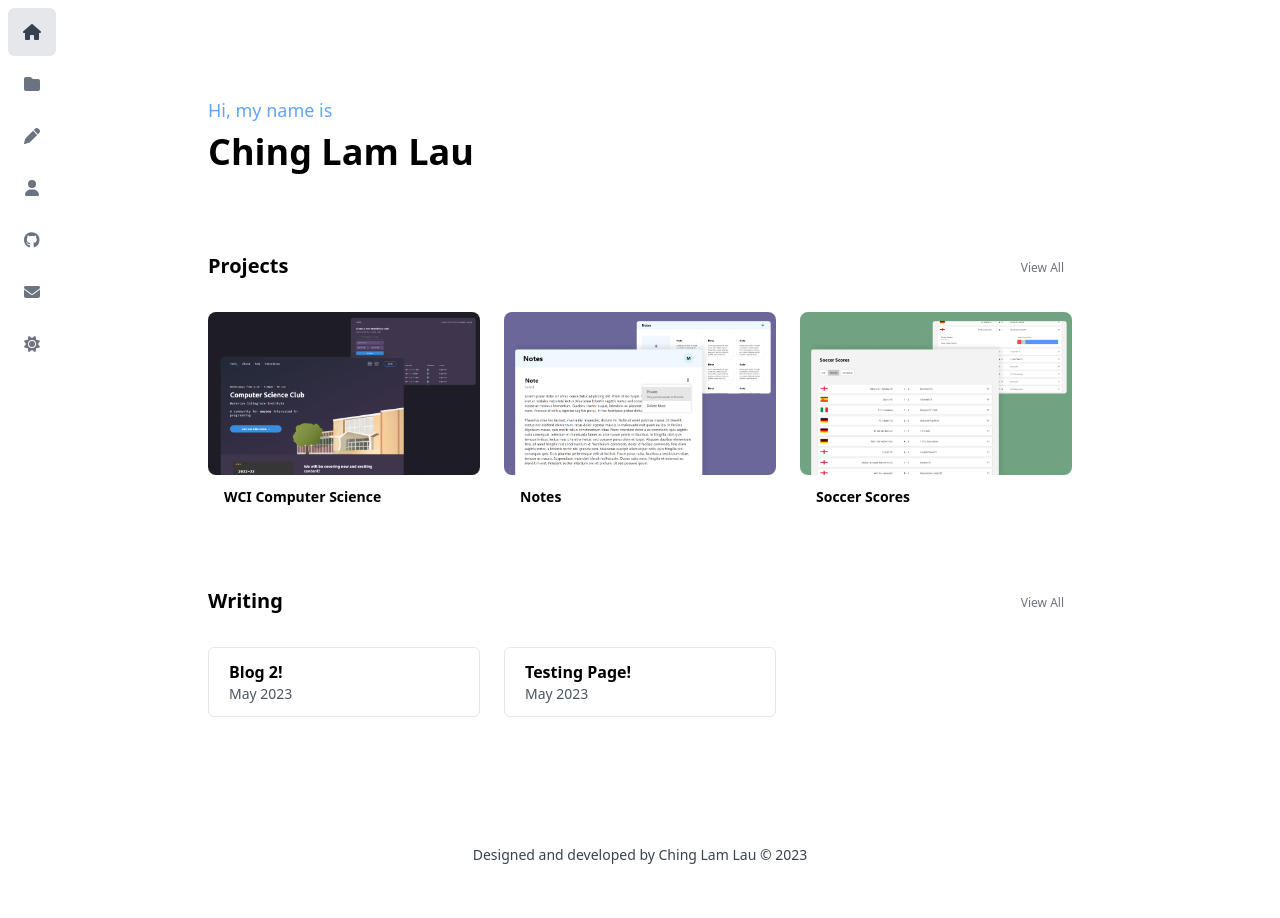
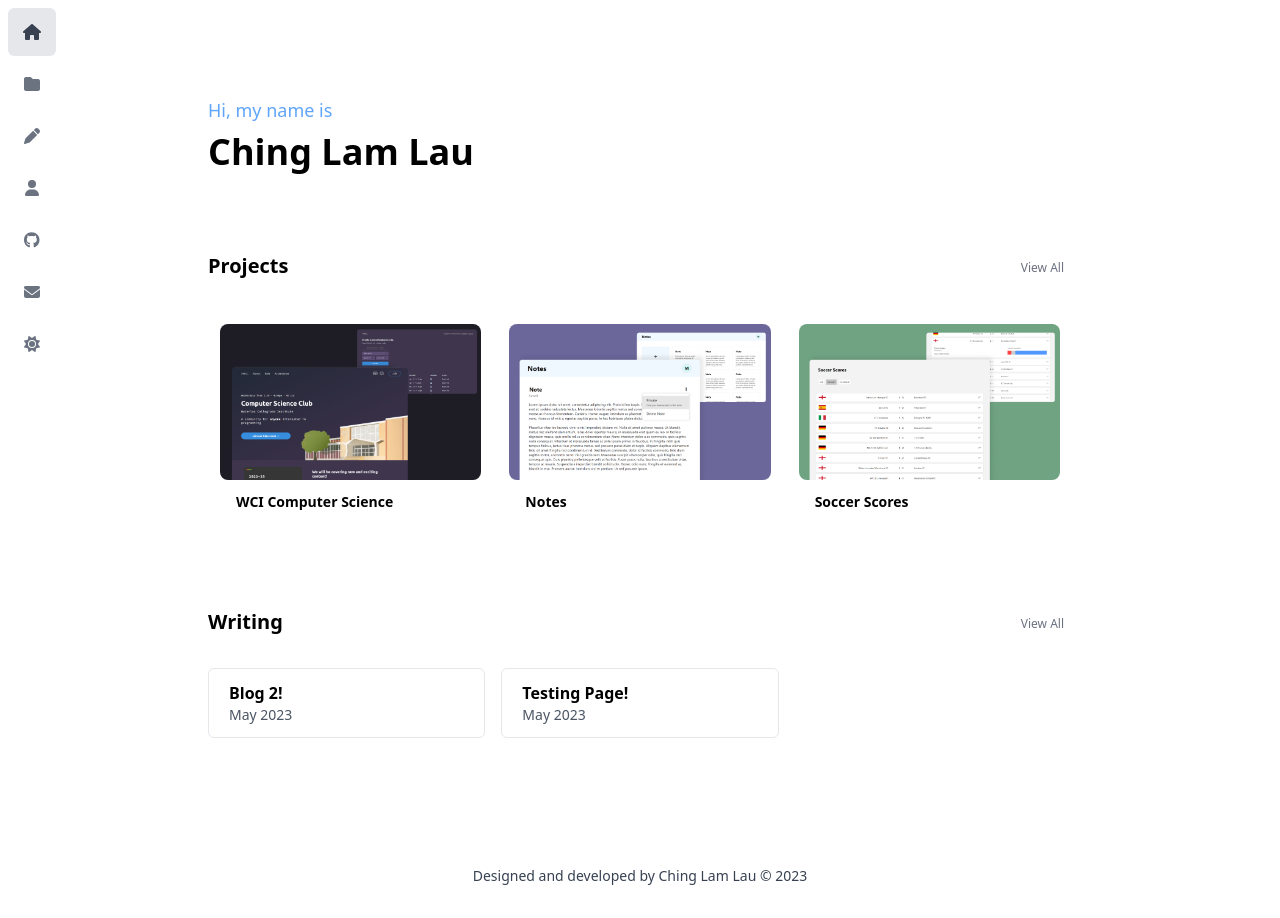
Before and after one commit to MiniCube11/website, a Next.js app: page / in a window 1280 px wide. Before the commit the page ends 897 px from the top, so only its background shows below. Built offline with nearby package versions, Linux system fonts and the light colour scheme.

Commit message:
Make hover effects consistent on the home page

```diff
--- a/app/page.tsx
+++ b/app/page.tsx
@@ -14,7 +14,7 @@ const HomePage = () => {
             <h1 className="mt-2">Ching Lam Lau</h1>
 
             <SectionHeading name="Projects" link="/projects" />
-            <div className="mt-8 grid grid-cols-3 gap-x-6">
+            <div className="mt-8 grid grid-cols-3 gap-x-1">
                 {featured.map(project =>
                     <Link href={"/projects#" + project.id}>
                         <ProjectPreview name={project.name} image={project.image} />
@@ -23,7 +23,7 @@ const HomePage = () => {
             </div>
 
             <SectionHeading name="Writing" link="/writing" />
-            <div className="mt-8 grid grid-cols-3 gap-x-6">
+            <div className="mt-8 grid grid-cols-3 gap-x-4">
                 {postMetadata.map((post) => (
                     <PostPreviewCard key={post.slug} {...post} />
                 ))}
--- a/components/Post/PostPreviewCard.tsx
+++ b/components/Post/PostPreviewCard.tsx
@@ -7,8 +7,8 @@ const PostPreviewCard = (post: PostMetadata) => {
 
     return (
         <Link href={`/writing/${post.slug}`} className="group">
-            <div className="px-5 py-3 rounded-md border hover:bg-gray-50">
-                <p className="font-semibold">{post.title}</p>
+            <div className="px-5 py-3 rounded-md border hover:bg-gray-100">
+                <p className="font-semibold">{post.title} <span className="ml-1 hidden group-hover:inline-block">→</span></p>
                 <p className="text-sm text-gray-600">{date}</p>
             </div>
         </Link>
--- a/components/Project/ProjectPreview.tsx
+++ b/components/Project/ProjectPreview.tsx
@@ -2,9 +2,11 @@ import Image from "next/image";
 
 const ProjectPreview = ({ name = "", image = "" }) => {
     return (
-        <div className="group">
-            <Image src={"/images/projects/" + image} alt="Project image" width={500} height={500} className="rounded-lg"/>
-            <p className="font-semibold text-sm pt-3 pl-4 group-hover:underline">{name}</p>
+        <div className="p-3 pb-4 rounded-md hover:bg-gray-100 group">
+            <Image src={"/images/projects/" + image} alt="Project image" width={300} height={300} className="rounded-lg"/>
+            <p className="font-semibold text-sm pt-3 pl-4">
+                {name} <span className="ml-1 hidden group-hover:inline-block">→</span>
+            </p>
         </div>
     )
 }
```
